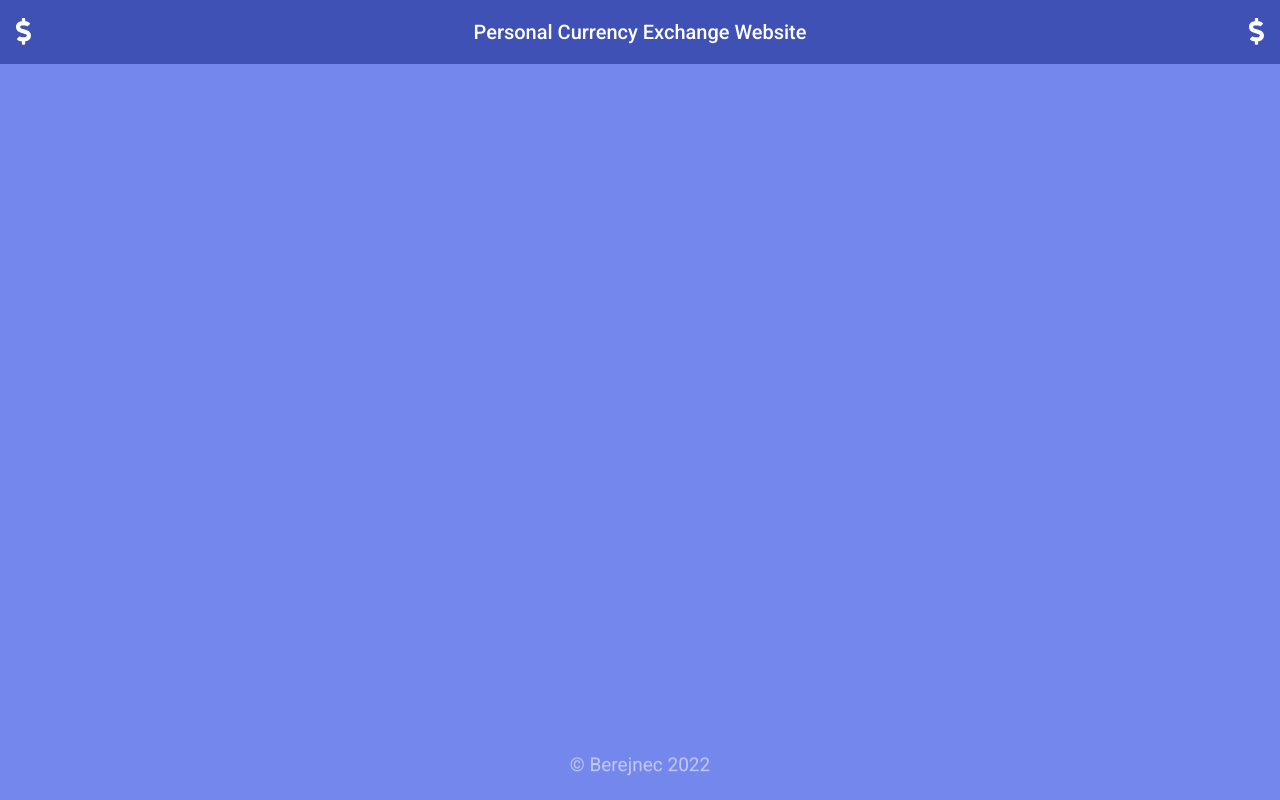
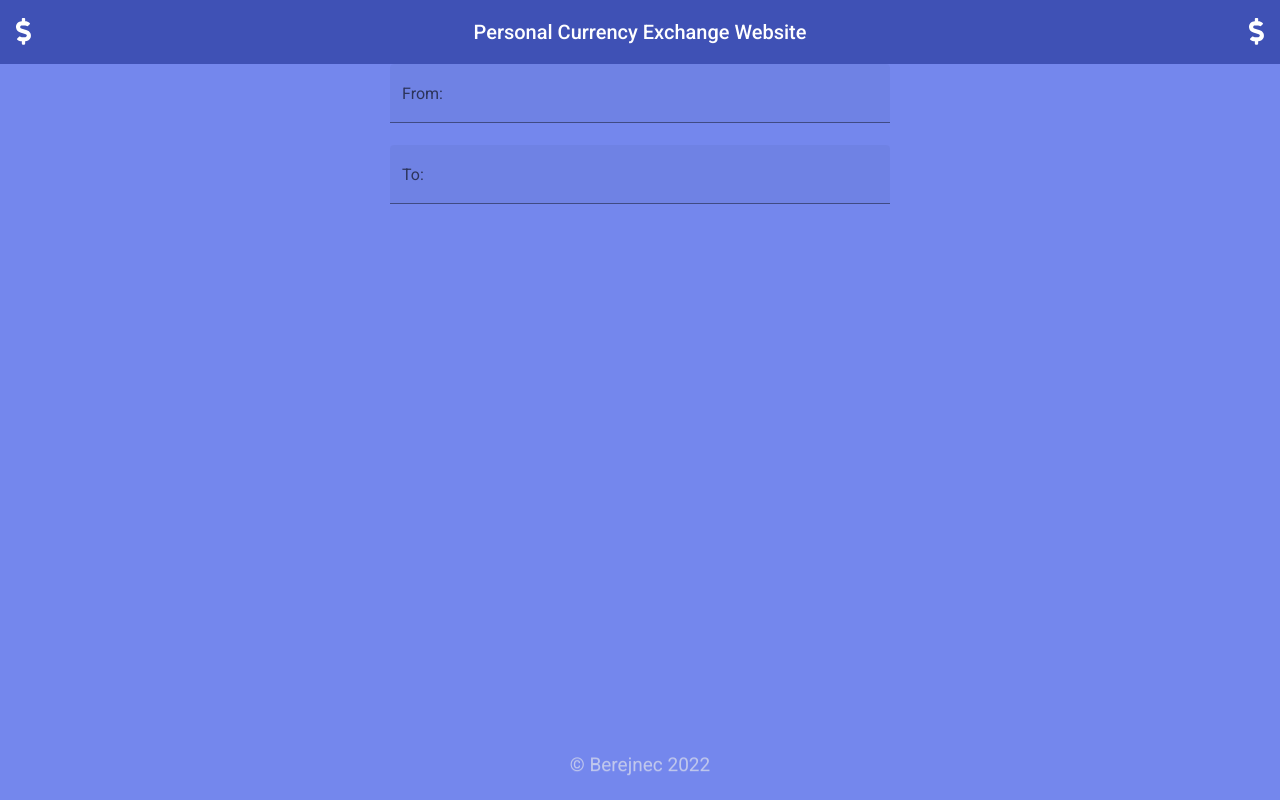
Before and after one commit to Berejnec/currency-website, an Angular app: page / in a window 1280 px wide. Built offline with nearby package versions, Linux system fonts and the light colour scheme.

Commit message:
first structure for converter

```diff
--- a/src/app/app.component.css
+++ b/src/app/app.component.css
@@ -5,3 +5,8 @@ app-footer {
   vertical-align: middle;
   width: 100%;
 }
+
+app-converter {
+  display: flex;
+  justify-content: center;
+}
--- a/src/app/app.component.html
+++ b/src/app/app.component.html
@@ -1,2 +1,3 @@
 <app-toolbar></app-toolbar>
+<app-converter></app-converter>
 <app-footer></app-footer>
--- a/src/app/app.module.ts
+++ b/src/app/app.module.ts
@@ -9,6 +9,8 @@ import { FooterComponent } from './footer/footer.component';
 import { NoopAnimationsModule } from '@angular/platform-browser/animations';
 import {MatToolbarModule} from "@angular/material/toolbar";
 import { FontAwesomeModule } from '@fortawesome/angular-fontawesome';
+import {MatFormFieldModule} from "@angular/material/form-field";
+import {MatInputModule} from "@angular/material/input";
 
 @NgModule({
   declarations: [
@@ -22,7 +24,9 @@ import { FontAwesomeModule } from '@fortawesome/angular-fontawesome';
         AppRoutingModule,
         NoopAnimationsModule,
         MatToolbarModule,
-        FontAwesomeModule
+        FontAwesomeModule,
+        MatFormFieldModule,
+        MatInputModule
     ],
   providers: [],
   bootstrap: [AppComponent]
--- a/src/app/converter/converter.component.css
+++ b/src/app/converter/converter.component.css
@@ -0,0 +1,12 @@
+.form {
+  min-width: 150px;
+  max-width: 500px;
+  width: 100%;
+}
+.full-width {
+  width: 100%;
+}
+.container {
+  display: flex;
+  flex-direction: column;
+}
--- a/src/app/converter/converter.component.html
+++ b/src/app/converter/converter.component.html
@@ -1 +1,13 @@
-<p>converter works!</p>
+<form class="form">
+  <div class="container">
+    <mat-form-field class="full-width" appearance="fill">
+      <mat-label>From:</mat-label>
+      <input matInput placeholder="Ex. RON">
+    </mat-form-field>
+
+    <mat-form-field class="full-width" appearance="fill">
+      <mat-label>To:</mat-label>
+      <input matInput placeholder="Ex. USD">
+    </mat-form-field>
+  </div>
+</form>
```
